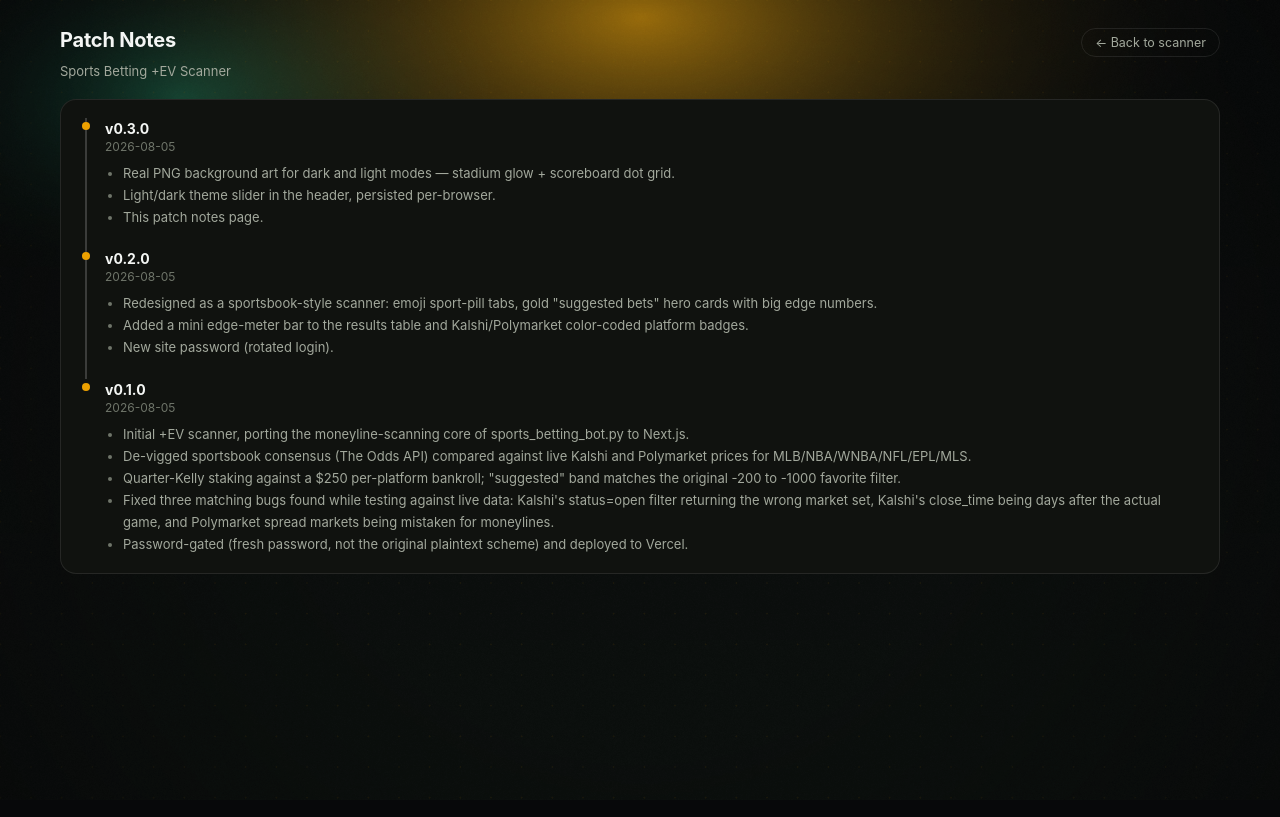
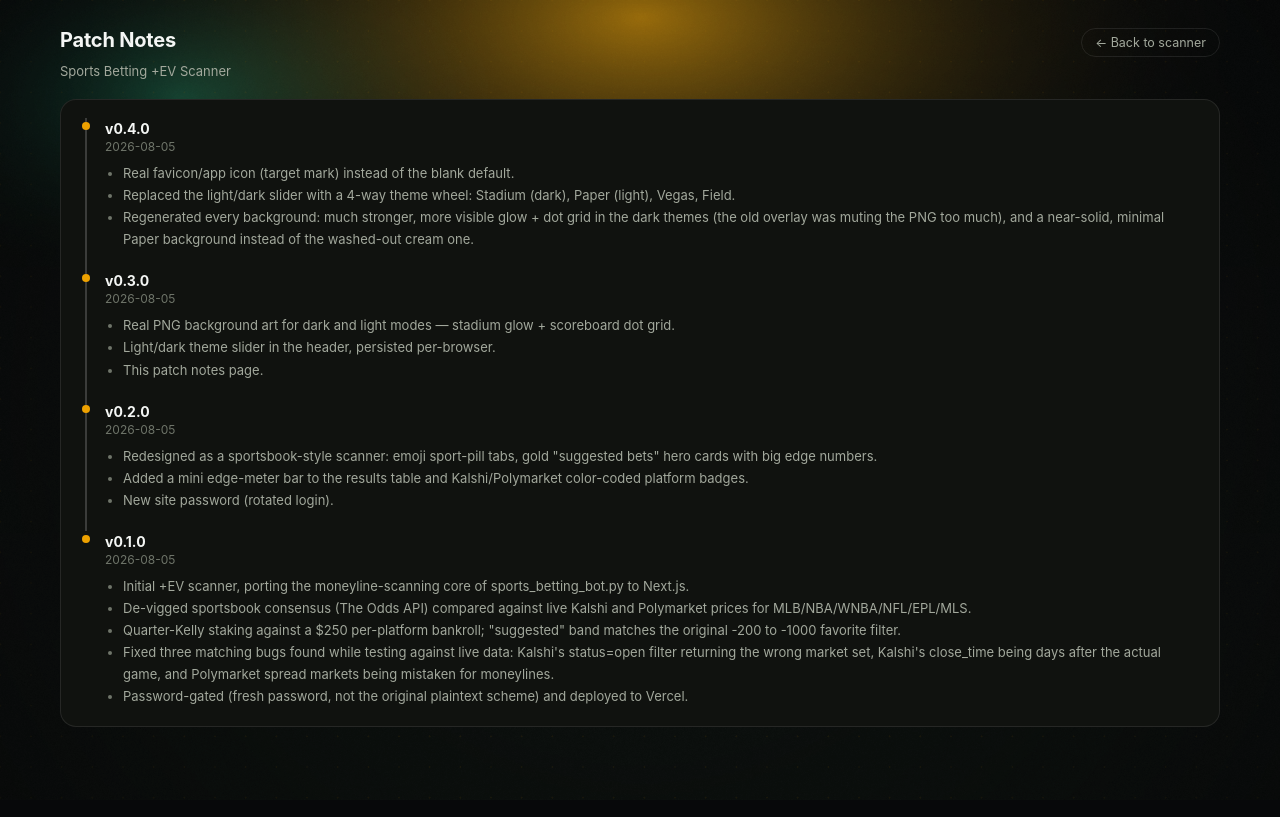
Before and after one commit to Gariyuuu/sports-betting-web, a Next.js app: page /changelog in a window 1280 px wide. Built offline with nearby package versions, Linux system fonts and the light colour scheme.

Commit message:
Update patch notes for v0.4.0

```diff
--- a/app/changelog/page.tsx
+++ b/app/changelog/page.tsx
@@ -1,6 +1,15 @@
 import Link from "next/link";
 
 const ENTRIES = [
+  {
+    version: "v0.4.0",
+    date: "2026-08-05",
+    items: [
+      "Real favicon/app icon (target mark) instead of the blank default.",
+      "Replaced the light/dark slider with a 4-way theme wheel: Stadium (dark), Paper (light), Vegas, Field.",
+      "Regenerated every background: much stronger, more visible glow + dot grid in the dark themes (the old overlay was muting the PNG too much), and a near-solid, minimal Paper background instead of the washed-out cream one.",
+    ],
+  },
   {
     version: "v0.3.0",
     date: "2026-08-05",
```
